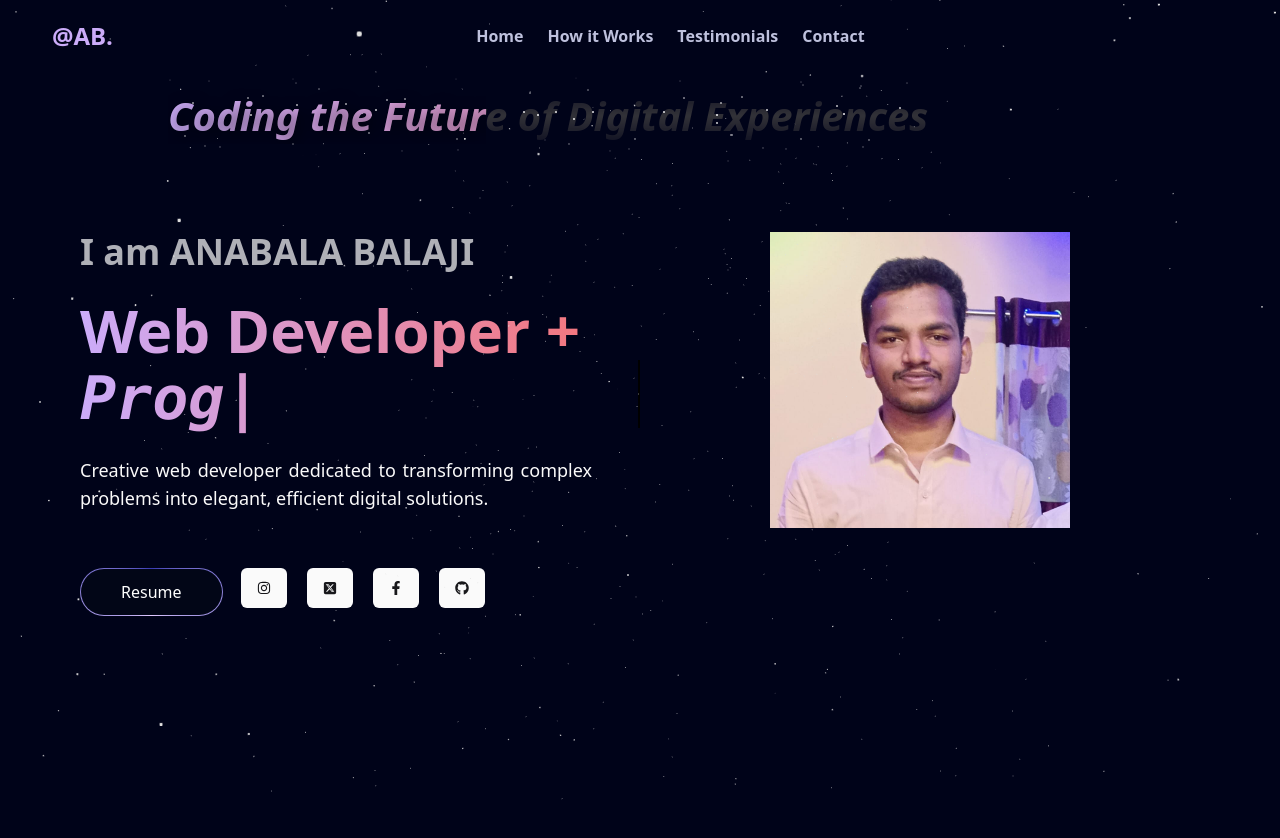
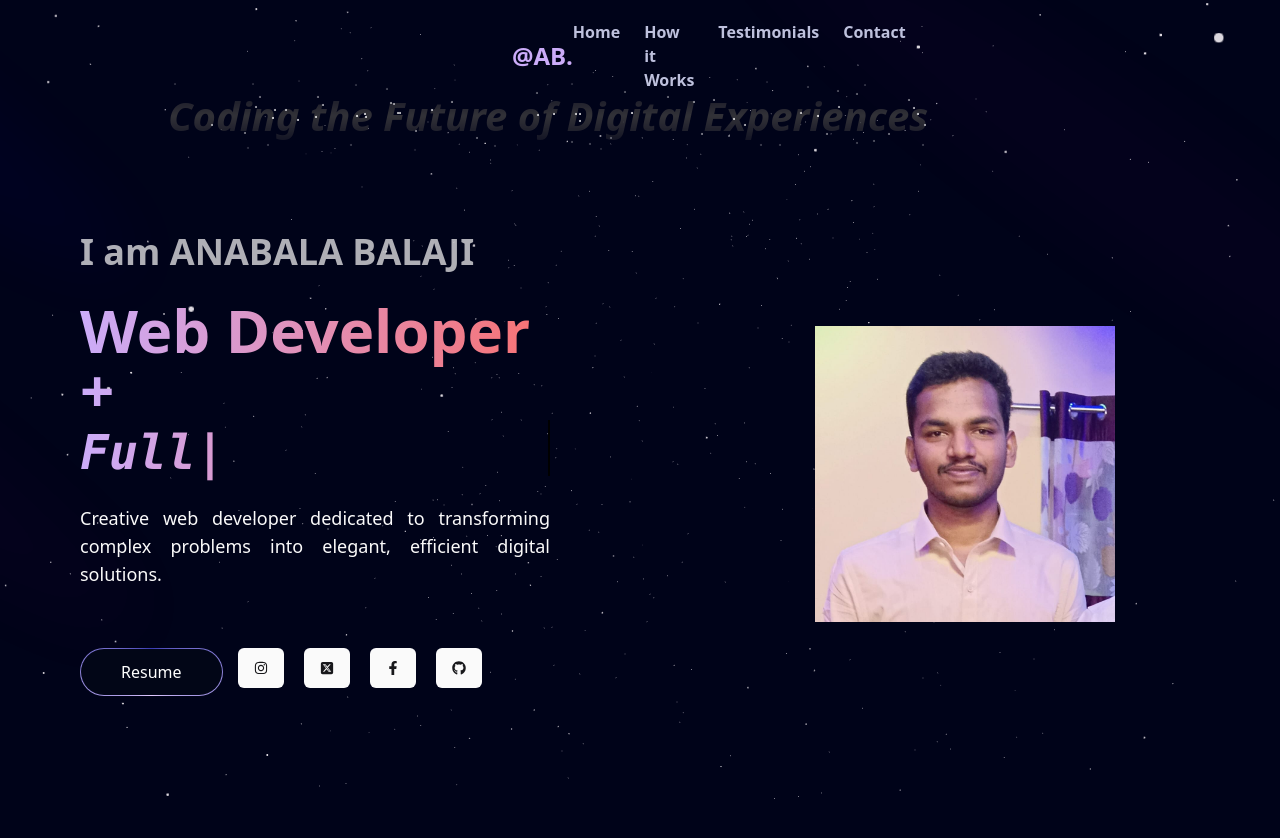
Before and after one commit to Balaji3399/portfolio, a Next.js app: page / in a window 1280 px wide. Shown: the top 838 px of the page. Built offline with nearby package versions, Linux system fonts and the light colour scheme.

Commit message:
resolved config error

```diff
--- a/app/page.tsx
+++ b/app/page.tsx
@@ -13,7 +13,7 @@ export default function Home() {
   useEffect(() => {
     const timer = setTimeout(() => {
       setIsLoading(false) ;
-    } , 5000) ;
+    } , 3000) ;
 
     return () => clearTimeout(timer);
 
@@ -30,7 +30,7 @@ export default function Home() {
     <main className="relative bg-black-100 flex flex-col  mx-auto overflow-hidden">
       <div className="">
       <StarsCanvas />
-        <Navbar />
+        <Navbar/>
         <Hero />
       </div>
     </main>
--- a/components/Hero.tsx
+++ b/components/Hero.tsx
@@ -16,7 +16,7 @@ const Hero = () => {
 
   const items = ["Programmer" , "Full Stack Developer"]
   return (
-    <div className="pb-20 pt-36 ">
+    <div className="pb-20 pt-36">
         <div className='flex gap-x-10 flex-col'>
             <Spotlight className='-top-40 -left-10 w-[10vw] md:-top-20 md:-left-32 h-screen '  fill='blue' />
             <Spotlight className='left-full -top-32 h-[400vh] w-[50vw]' fill='purple'/>
@@ -35,16 +35,18 @@ const Hero = () => {
             />
           </div>
 
-          <div className='w-full  bg-black-100 relative'>
+          <div className='w-full grid grid-cols-1 lg:grid-cols-2 bg-black-100 relative z-40 bg-transparent gap-5 grid-flow-dense'>
             {/* <div className='absolute w-full top-0'>
               <TextHoverEffect text='' duration={0} />
             </div> */}
-            <div className='flex w-full px-20 py-5 z-10'>
-              <div className="description w-1/2">
-                <div className='w-full '>
+
+            {/* description */}
+            <div className='w-full flex sm:px-20 md:px-10 lg:px-20 py-5 z-10 sm:order2'>
+
+              <div className="description w-full ">
+                <div className='w-full'>
                   <h2 className='text text-4xl font-bold block text-start py-5'>I am ANABALA BALAJI</h2>
                   <h1 className='text-start font-extrabold text-6xl py-2 bg-clip-text text-transparent bg-gradient-to-r from-purple to-red-400'>Web Developer +
-
                     <span>
                       <Typewriter texts={items} />
                     </span>
@@ -55,20 +57,8 @@ const Hero = () => {
                       Creative web developer dedicated to transforming complex problems into elegant, efficient digital solutions.
                     </p>
                   </div>
-                </div>
-              </div>
-              <div className='w-1/2 flex items-center justify-center'>
-                  <div className='py-5'>
-                    <Image
-                    src={image}
-                    width={300}
-                    height={300}
-                    alt='image'/>
-                  </div>
-              </div>
-            </div>
                   <div className='w-full z-50'>
-              <div className='w-1/2 items-start flex px-20 gap-5'>
+                    <div className=' items-start flex py-10 gap-5'>
                       <button className="relative inline-flex h-12 overflow-hidden rounded-full p-[1px] focus:outline-none focus:ring-2 focus:ring-slate-400 focus:ring-offset-2 focus:ring-offset-slate-50 hover:scale-105 transition-all">
                         <span className="absolute inset-[-1000%] animate-[spin_2s_linear_infinite] bg-[conic-gradient(from_90deg_at_50%_50%,#E2CBFF_0%,#393BB2_50%,#E2CBFF_100%)]" />
                         <span className="inline-flex h-full w-full cursor-pointer items-center justify-center rounded-full bg-slate-950 px-10 text-md font-medium text-white backdrop-blur-3xl">
@@ -99,6 +89,22 @@ const Hero = () => {
                       </div>
                     </div>
                   </div>
+
+                </div>
+              </div>
+
+            </div>
+
+                          {/* image */}
+            <div className='w-full flex items-center justify-center sm:order-1'>
+              <div className=''>
+                    <Image
+                    src={image}
+                    width={300}
+                    height={300}
+                    alt='image'/>
+                  </div>
+              </div>
           </div>
 
           {/* <div className='flex justify-center relative my-20 z-10'>
--- a/components/StartBackground.tsx
+++ b/components/StartBackground.tsx
@@ -10,7 +10,7 @@ const StartBackground = () => {
     const [sphere] = useState(() => Random.inSphere(new Float32Array(2500) , {radius: 1.2}));
 
     useFrame((state , delta) => {
-        ref.current.rotation.x -= delta/10 ;
+        ref.current.rotation.x -= delta/20 ;
         ref.current.rotation.y -= delta/15 ;
     })
   return (
@@ -24,7 +24,7 @@ const StartBackground = () => {
         >
             <PointMaterial
              transparent
-             color = "$fff"
+             color = {`${'#ccacf8'}`}
              size={0.0028}
              sizeAttenuation={true}
              dethWrite={false}
--- a/components/Typewriter.tsx
+++ b/components/Typewriter.tsx
@@ -27,7 +27,7 @@ const Typewriter : React.FC<TypeWriterProps> = ({ texts, typingSpeed = 100, dela
   }, [charIndex, currentIndex, texts, typingSpeed, delay]);
 
   return (
-    <h1 className="font-mono text-6xl border-r-2 border-black whitespace-nowrap overflow-hidden italic pt-2">
+    <h1 className="font-mono text-5xl border-r-2 border-black  overflow-hidden italic pt-2">
       {currentText}
       <span className="animate-blink">|</span>
     </h1>
--- a/tailwind.config.ts
+++ b/tailwind.config.ts
@@ -24,6 +24,7 @@ const config = {
       padding: "2rem",
       screens: {
         "2xl": "1400px",
+        "xs" : "320px" ,
       },
     },
     extend: {
```
Lines whose indentation alone changed are shown as unchanged.
